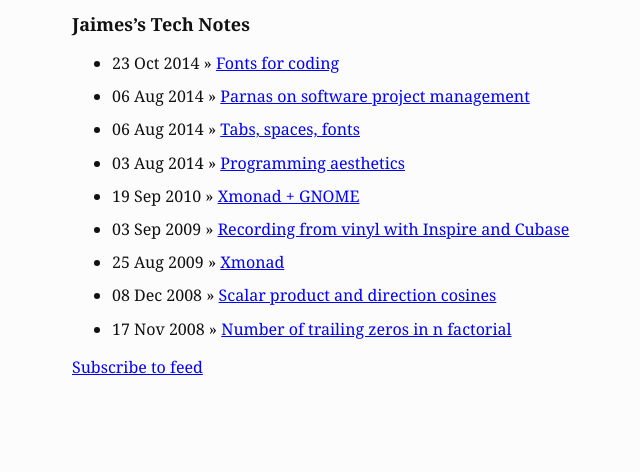
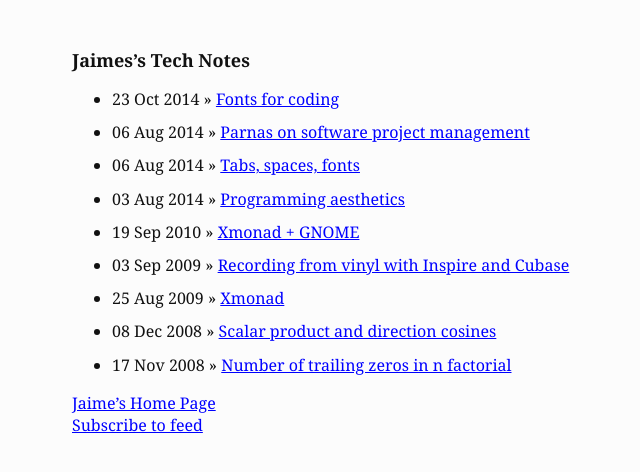
Before and after one commit to jsilvela/jsilvela.github.io, a Jekyll site: the page built from index.html, in a window 1280 px wide. Shown: the top 472 px of the page, without its empty margins (280-920 px from the left). Built offline with Jekyll 4.4.1, drawn with Linux system fonts in a browser that asks for light colours.

Commit message:
Link back to home page

```diff
--- a/css/basic.css
+++ b/css/basic.css
@@ -1,6 +1,8 @@
 body {
 	margin-left: auto;
 	margin-right: auto;
+	margin-top: 3em;
+	margin-bottom: 3em;
 	max-width: 36em;
 	font-family: Charter, Georgia, serif;
 	text-rendering: optimizeLegibility;
--- a/index.html
+++ b/index.html
@@ -3,9 +3,11 @@ layout: default
 title: Lost among notes (jaimes’s tech blog)
 ---
 
-  <h1>Jaimes’s Tech Notes</h1>
-  <ul class="posts">
-    {% for post in site.posts %}
-      <li><span>{{ post.date | date_to_string }}</span> &raquo; <a href="{{ post.url }}">{{ post.title }}</a></li>
-    {% endfor %}
-  </ul>
+	<h1>Jaimes’s Tech Notes</h1>
+	<ul class="posts">
+		{% for post in site.posts %}
+			<li><span>{{ post.date | date_to_string }}</span> &raquo;
+				<a href="{{ post.url }}">{{ post.title }}</a></li>
+		{% endfor %}
+	</ul>
+	<a href="http://silvela.org/jaime/">Jaime’s Home Page</a>
```
